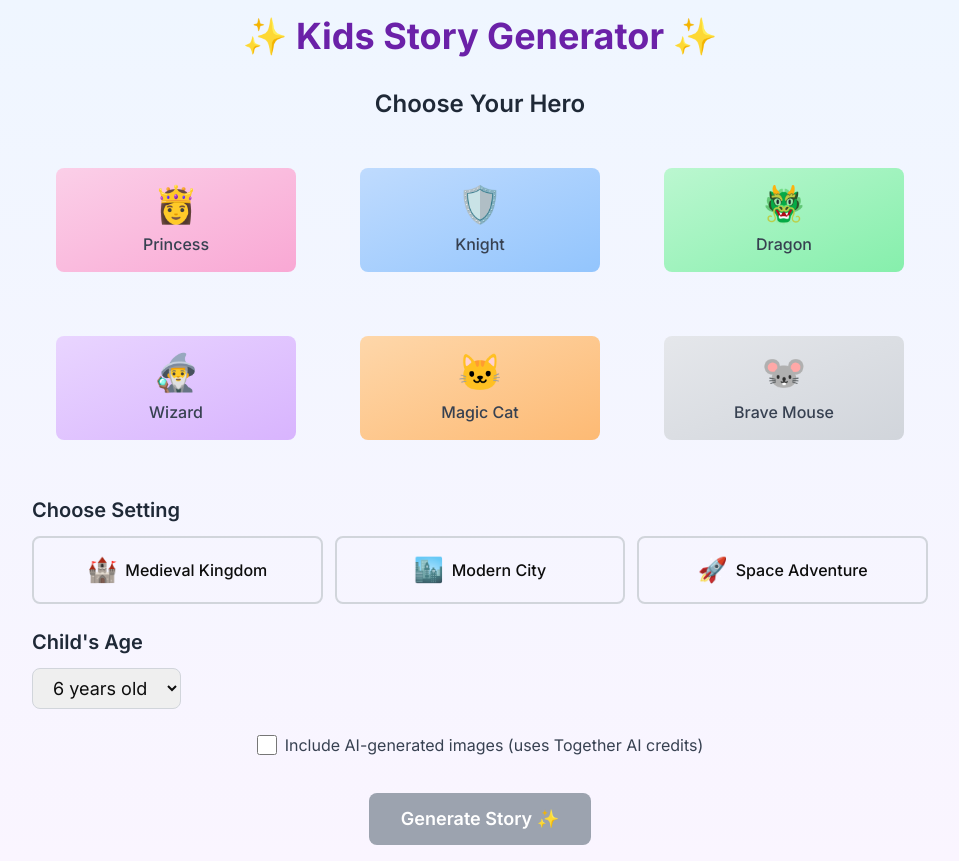
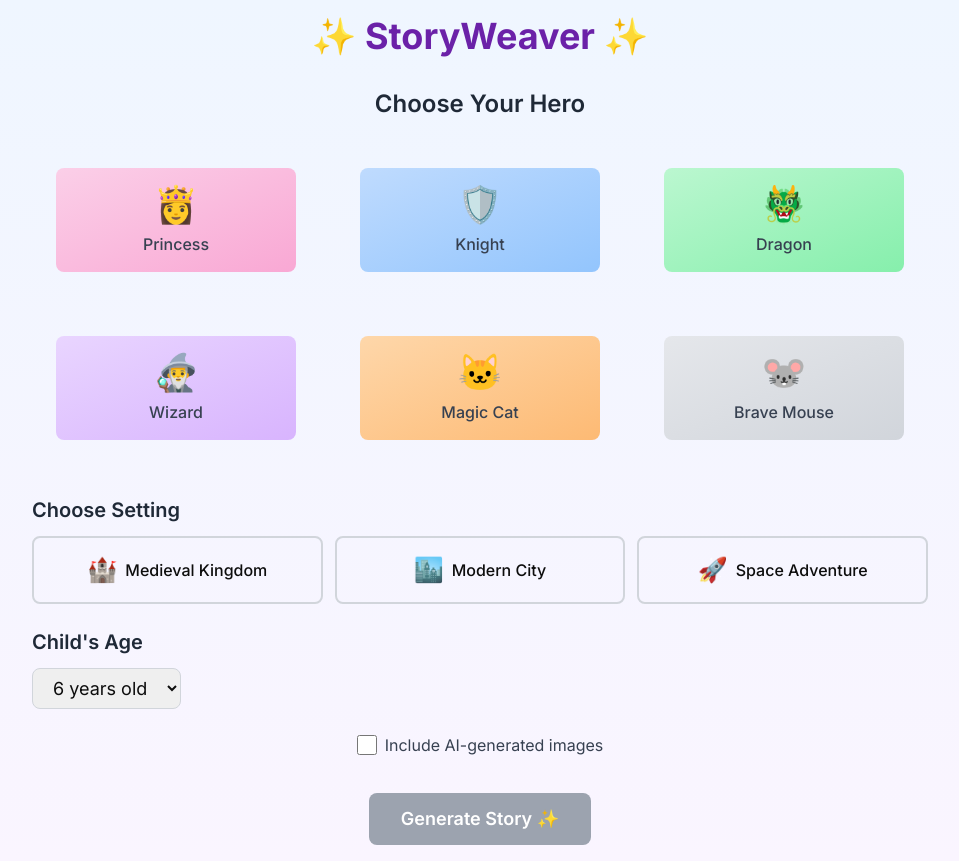
Before and after one commit to reamit/story-weaver, a Next.js app: page / in a window 1280 px wide. Shown: the whole page, without its empty margins (160-1119 px from the left). Built offline with nearby package versions, Linux system fonts and the light colour scheme.

Commit message:
Update UI branding and remove provider-specific text
- Changed app title from 'Kids Story Generator' to 'StoryWeaver'
- Removed 'Together AI credits' text to be provider-agnostic
- Updated page metadata with better description
- UI now works correctly whether using Together AI or Vertex AI

```diff
--- a/app/layout.tsx
+++ b/app/layout.tsx
@@ -5,8 +5,8 @@ import "./globals.css";
 const inter = Inter({ subsets: ["latin"] });
 
 export const metadata: Metadata = {
-  title: "Kids Story Generator",
-  description: "AI-powered personalized children's stories",
+  title: "StoryWeaver - AI Children's Story Generator",
+  description: "Create personalized children's stories with AI-generated illustrations",
 };
 
 export default function RootLayout({
--- a/app/page.tsx
+++ b/app/page.tsx
@@ -63,7 +63,7 @@ export default function Home() {
     <main className="min-h-screen bg-gradient-to-b from-blue-50 to-purple-50 p-4">
       <div className="max-w-4xl mx-auto">
         <h1 className="text-4xl font-bold text-center mb-8 text-purple-800">
-          ✨ Kids Story Generator ✨
+          ✨ StoryWeaver ✨
         </h1>
 
         {!story && !loading && (
@@ -89,7 +89,7 @@ export default function Home() {
                   className="form-checkbox h-5 w-5 text-purple-600"
                 />
                 <span className="ml-2 text-gray-700">
-                  Include AI-generated images (uses Together AI credits)
+                  Include AI-generated images
                 </span>
               </label>
             </div>
```
